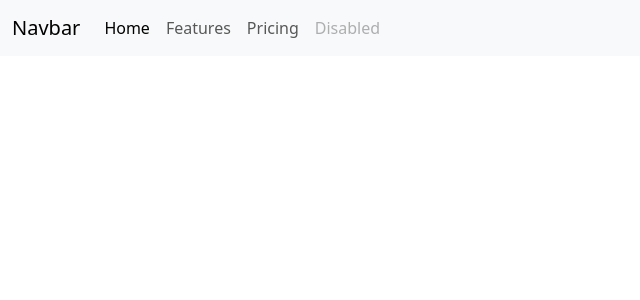
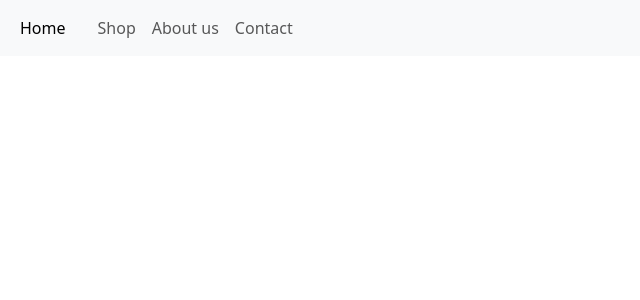
Before and after one commit to nasre21/prudoctos-perros, a Vue app: page / in a window 1280 px wide. Shown: the top 300 px of the page, without its empty margins (0-640 px from the left). Built offline with nearby package versions, Linux system fonts and the light colour scheme.

Commit message:
tfinish task

```diff
--- a/src/components/NavBar.vue
+++ b/src/components/NavBar.vue
@@ -1,23 +1,17 @@
 <template>
 <nav class="navbar navbar-expand-lg bg-body-tertiary">
   <div class="container-fluid">
-    <a class="navbar-brand" href="#">Navbar</a>
+
     <button class="navbar-toggler" type="button" data-bs-toggle="collapse" data-bs-target="#navbarNav" aria-controls="navbarNav" aria-expanded="false" aria-label="Toggle navigation">
       <span class="navbar-toggler-icon"></span>
     </button>
     <div class="collapse navbar-collapse" id="navbarNav">
       <ul class="navbar-nav">
         <li class="nav-item">
-          <a class="nav-link active" aria-current="page" href="#">Home</a>
+          <a class="nav-link active" aria-current="page">Home</a>
         </li>
-        <li class="nav-item">
-          <a class="nav-link" href="#">Features</a>
-        </li>
-        <li class="nav-item">
-          <a class="nav-link" href="#">Pricing</a>
-        </li>
-        <li class="nav-item">
-          <a class="nav-link disabled">Disabled</a>
+        <li class="nav-item" v-for='nav in navBar' :key='nav.title'>
+          <router-link :to="nav.rout" class="nav-link">{{ nav.title }}</router-link>
         </li>
       </ul>
     </div>
@@ -27,6 +21,26 @@
 
 <script setup>
 
+const navBar = [
+  {
+
+    src1:require("@/assets/img/head_screen.png"),
+    rout:"/"
+  },
+  {
+    title:"Shop",
+    rout:"/shop"
+  },
+  {
+   title:"About us",
+    rout:"/about"
+  },
+  {
+    title:"Contact",
+    rout:"/contact"
+  },
+]
+
 </script>
 
 <!-- Add "scoped" attribute to limit CSS to this component only -->
--- a/src/router/index.js
+++ b/src/router/index.js
@@ -7,14 +7,31 @@ const routes = [
     name: 'home',
     component: HomeView
   },
-  // {
-  //   path: '/about',
-  //   name: 'about',
-  //   // route level code-splitting
-  //   // this generates a separate chunk (about.[hash].js) for this route
-  //   // which is lazy-loaded when the route is visited.
-  //   component: () => import(/* webpackChunkName: "about" */ '../views/AboutView.vue')
-  // }
+  {
+    path: '/shop',
+    name: 'shop',
+    // route level code-splitting
+    // this generates a separate chunk (about.[hash].js) for this route
+    // which is lazy-loaded when the route is visited.
+    component: () => import(/* webpackChunkName: "about" */ '../views/ShopView.vue')
+  },
+  {
+    path: '/about',
+    name: 'about',
+    // route level code-splitting
+    // this generates a separate chunk (about.[hash].js) for this route
+    // which is lazy-loaded when the route is visited.
+    component: () => import(/* webpackChunkName: "about" */ '../views/AboutView.vue')
+  },
+  {
+    path: '/contact',
+    name: 'contact',
+    // route level code-splitting
+    // this generates a separate chunk (about.[hash].js) for this route
+    // which is lazy-loaded when the route is visited.
+    component: () => import(/* webpackChunkName: "about" */ '../views/ContactView.vue')
+  },
+
 ]
 
 const router = createRouter({
--- /dev/null
+++ b/src/views/ContactView.vue
@@ -0,0 +1,6 @@
+<template>
+
+</template>
+
+<script setup>
+</script>
```
Also changed, not shown: src/views/AboutView.vue (added, +8 -0 lines), src/views/ShopView.vue (added, +8 -0 lines).
